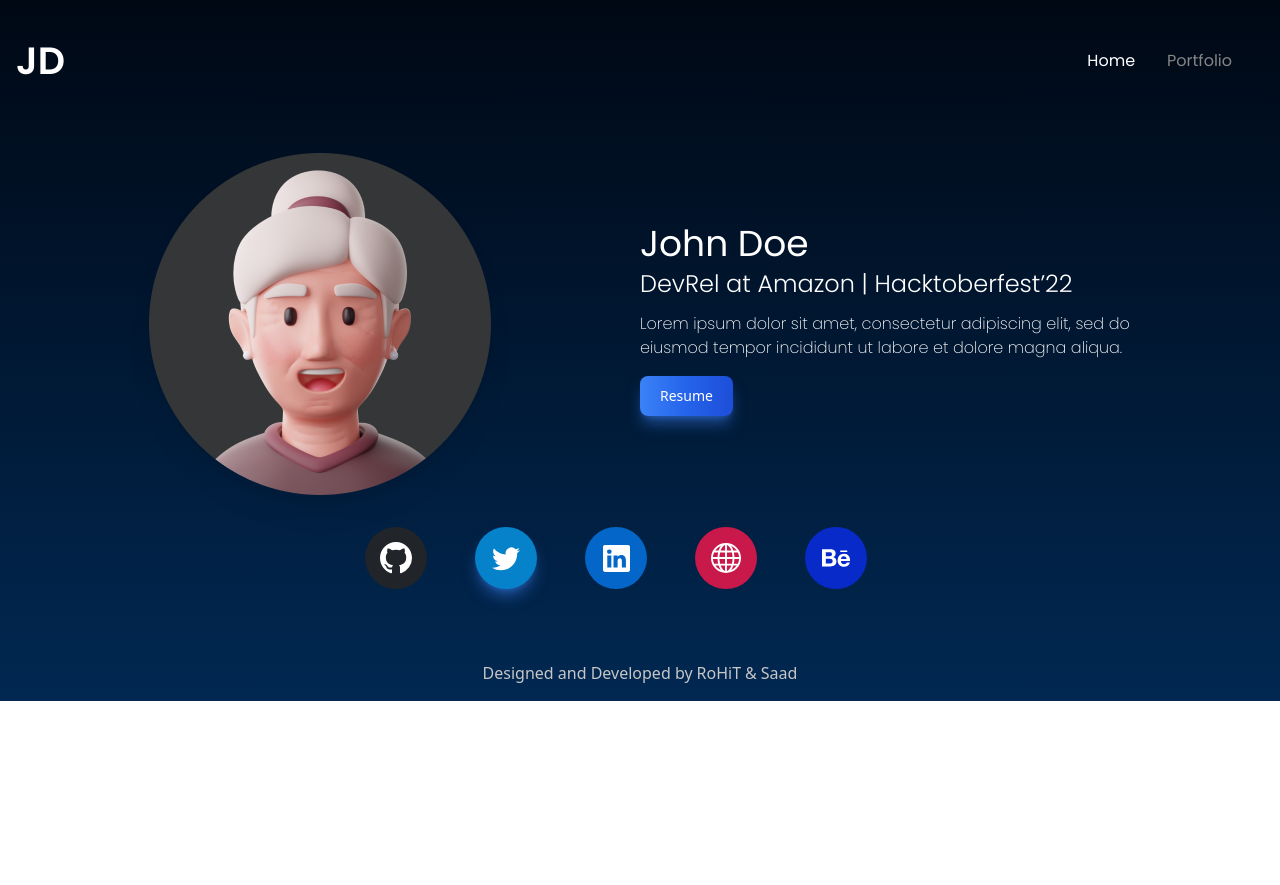
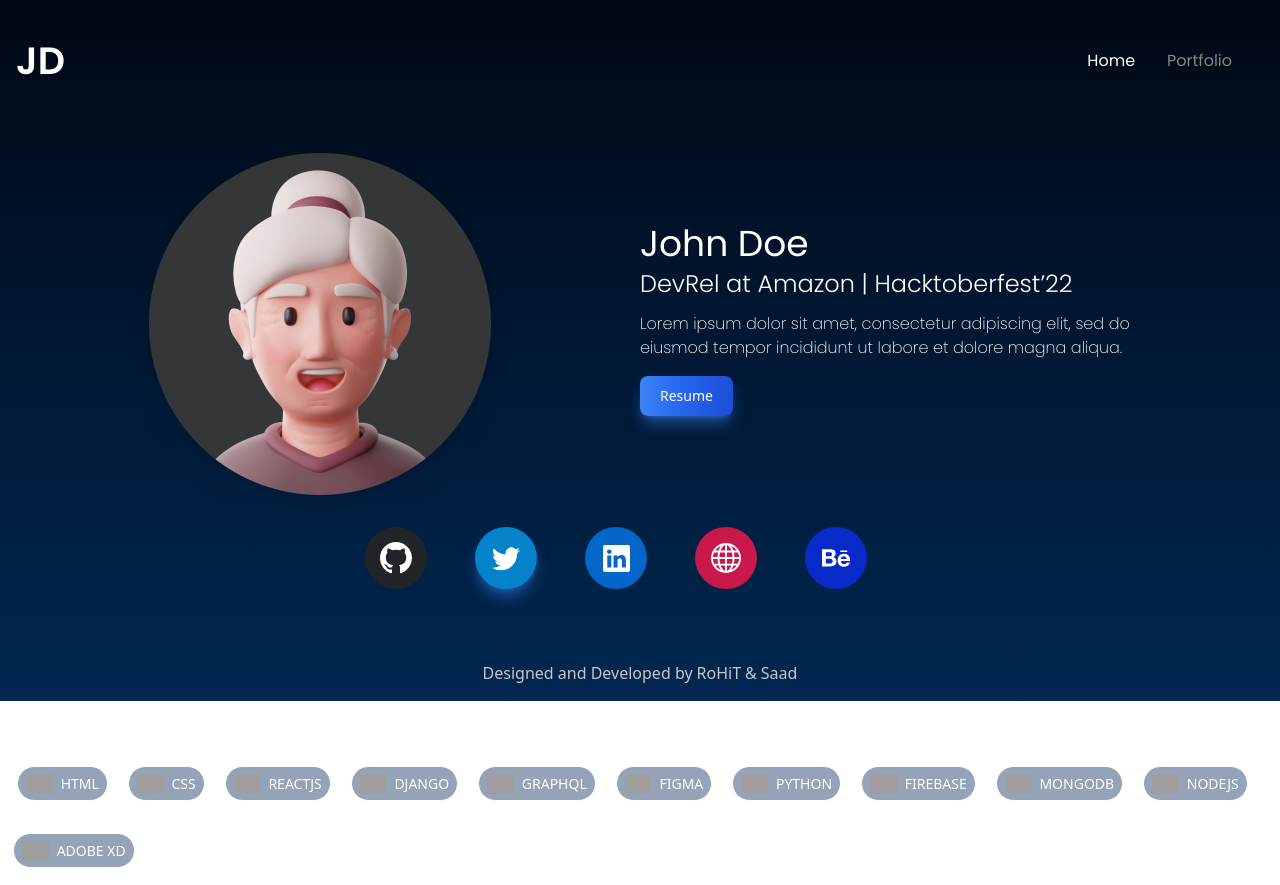
Before and after one commit to rohitranjan-2702/dev-landing-page, a React (Vite) app: page / in a window 1280 px wide. Before the commit the page ends 800 px from the top, so only its background shows below. Built offline with nearby package versions, Linux system fonts and the light colour scheme; grey boxes are pictures that could not be loaded.

Commit message:
Added skills section

```diff
--- a/src/App.jsx
+++ b/src/App.jsx
@@ -1,6 +1,7 @@
 import { useState } from 'react'
 import Home from './components/home'
 import Project from './components/project'
+import Skills from './components/skills'
 
 import './App.css'
 
@@ -10,6 +11,7 @@ function App() {
     <>
     <Home />
     {/* <Project/> */}
+    <Skills />
     </>
   )
 }
--- /dev/null
+++ b/src/components/skills.jsx
@@ -0,0 +1,139 @@
+import React from "react";
+
+function skills() {
+  return (
+    <>
+      <div class="flex flex-col items-center justify-center font-light w-full h-full">
+        <div class="flex h-auto w-auto flex-wrap items-start justify-start rounded-2xl border border-gray-400 bg-gray-600 pl-2 text-white">
+          <h1 class="p-2 font-normal text-2xl">Skills</h1>
+          <br />
+          <div class="flex h-auto w-auto flex-wrap items-start justify-start">
+            <div
+              class="m-4 ml-2 flex h-[35px] items-center justify-center rounded-full border bg-slate-400 p-2"
+              id="html"
+            >
+              <img
+                src="https://cdn-icons-png.flaticon.com/512/732/732212.png"
+                alt=""
+                class="mr-2 h-[20px]"
+              />
+              <span class="text-sm">HTML</span>
+            </div>
+            <div
+              class="m-4 ml-1 flex h-[35px] items-center justify-center rounded-full border bg-slate-400 p-2"
+              id="css"
+            >
+              <img
+                src="https://upload.wikimedia.org/wikipedia/commons/thumb/6/62/CSS3_logo.svg/800px-CSS3_logo.svg.png"
+                alt=""
+                class="mr-2 h-[20px]"
+              />
+              <span class="text-sm">CSS</span>
+            </div>
+            <div
+              class="m-4 ml-1 flex h-[35px] items-center justify-center rounded-full border bg-slate-400 p-2"
+              id="css"
+            >
+              <img
+                src="https://upload.wikimedia.org/wikipedia/commons/thumb/a/a7/React-icon.svg/2300px-React-icon.svg.png"
+                alt=""
+                class="mr-2 h-[20px]"
+              />
+              <span class="text-sm">REACTJS</span>
+            </div>
+            <div
+              class="m-4 ml-1 flex h-[35px] items-center justify-center rounded-full border bg-slate-400 p-2"
+              id="css"
+            >
+              <img
+                src="https://cdn.worldvectorlogo.com/logos/django.svg"
+                alt=""
+                class="mr-2 h-[20px]"
+              />
+              <span class="text-sm">DJANGO</span>
+            </div>
+            <div
+              class="m-4 ml-1 flex h-[35px] items-center justify-center rounded-full border bg-slate-400 p-2"
+              id="css"
+            >
+              <img
+                src="https://upload.wikimedia.org/wikipedia/commons/thumb/1/17/GraphQL_Logo.svg/2048px-GraphQL_Logo.svg.png"
+                alt=""
+                class="mr-2 h-[20px]"
+              />
+              <span class="text-sm">GRAPHQL</span>
+            </div>
+            <div
+              class="m-4 ml-1 flex h-[35px] items-center justify-center rounded-full border bg-slate-400 p-2"
+              id="css"
+            >
+              <img
+                src="https://upload.wikimedia.org/wikipedia/commons/3/33/Figma-logo.svg"
+                alt=""
+                class="mr-2 h-[20px]"
+              />
+              <span class="text-sm">FIGMA</span>
+            </div>
+            <div
+              class="m-4 ml-1 flex h-[35px] items-center justify-center rounded-full border bg-slate-400 p-2"
+              id="css"
+            >
+              <img
+                src="https://upload.wikimedia.org/wikipedia/commons/thumb/c/c3/Python-logo-notext.svg/1869px-Python-logo-notext.svg.png"
+                alt=""
+                class="mr-2 h-[20px]"
+              />
+              <span class="text-sm">PYTHON</span>
+            </div>
+            <div
+              class="m-4 ml-1 flex h-[35px] items-center justify-center rounded-full border bg-slate-400 p-2"
+              id="css"
+            >
+              <img
+                src="https://assets.stickpng.com/images/5847f40ecef1014c0b5e488a.png"
+                alt=""
+                class="mr-2 h-[20px]"
+              />
+              <span class="text-sm">FIREBASE</span>
+            </div>
+            <div
+              class="m-4 ml-1 flex h-[35px] items-center justify-center rounded-full border bg-slate-400 p-2"
+              id="css"
+            >
+              <img
+                src="https://cdn.icon-icons.com/icons2/2415/PNG/512/mongodb_original_logo_icon_146424.png"
+                alt=""
+                class="mr-2 h-[20px]"
+              />
+              <span class="text-sm">MONGODB</span>
+            </div>
+            <div
+              class="m-4 ml-1 flex h-[35px] items-center justify-center rounded-full border bg-slate-400 p-2"
+              id="css"
+            >
+              <img
+                src="https://cdn.freebiesupply.com/logos/thumbs/2x/nodejs-1-logo.png"
+                alt=""
+                class="mr-2 h-[20px]"
+              />
+              <span class="text-sm">NODEJS</span>
+            </div>
+            <div
+              class="m-4 ml-1 flex h-[35px] items-center justify-center rounded-full border bg-slate-400 p-2"
+              id="css"
+            >
+              <img
+                src="https://upload.wikimedia.org/wikipedia/commons/thumb/c/c2/Adobe_XD_CC_icon.svg/2101px-Adobe_XD_CC_icon.svg.png"
+                alt=""
+                class="mr-2 h-[20px]"
+              />
+              <span class="text-sm">ADOBE XD</span>
+            </div>
+          </div>
+        </div>
+      </div>
+    </>
+  );
+}
+
+export default skills;
```
